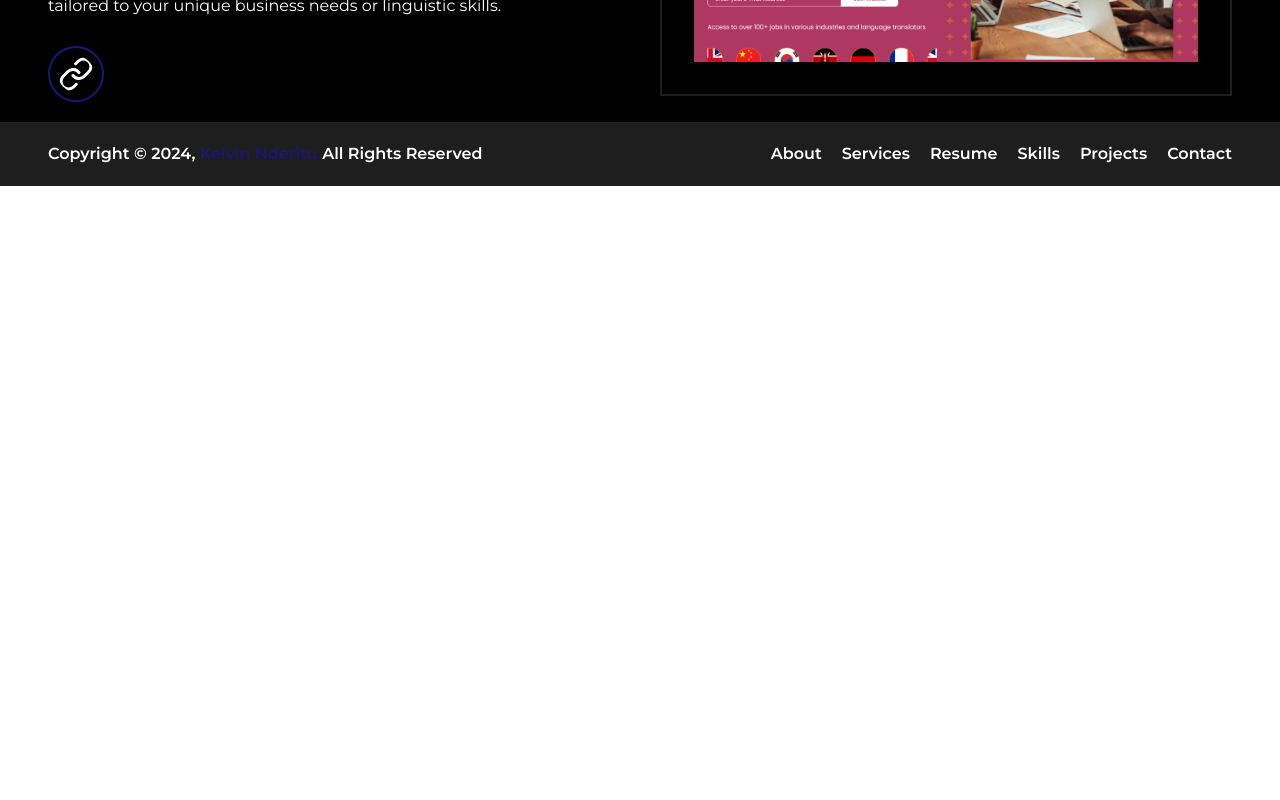
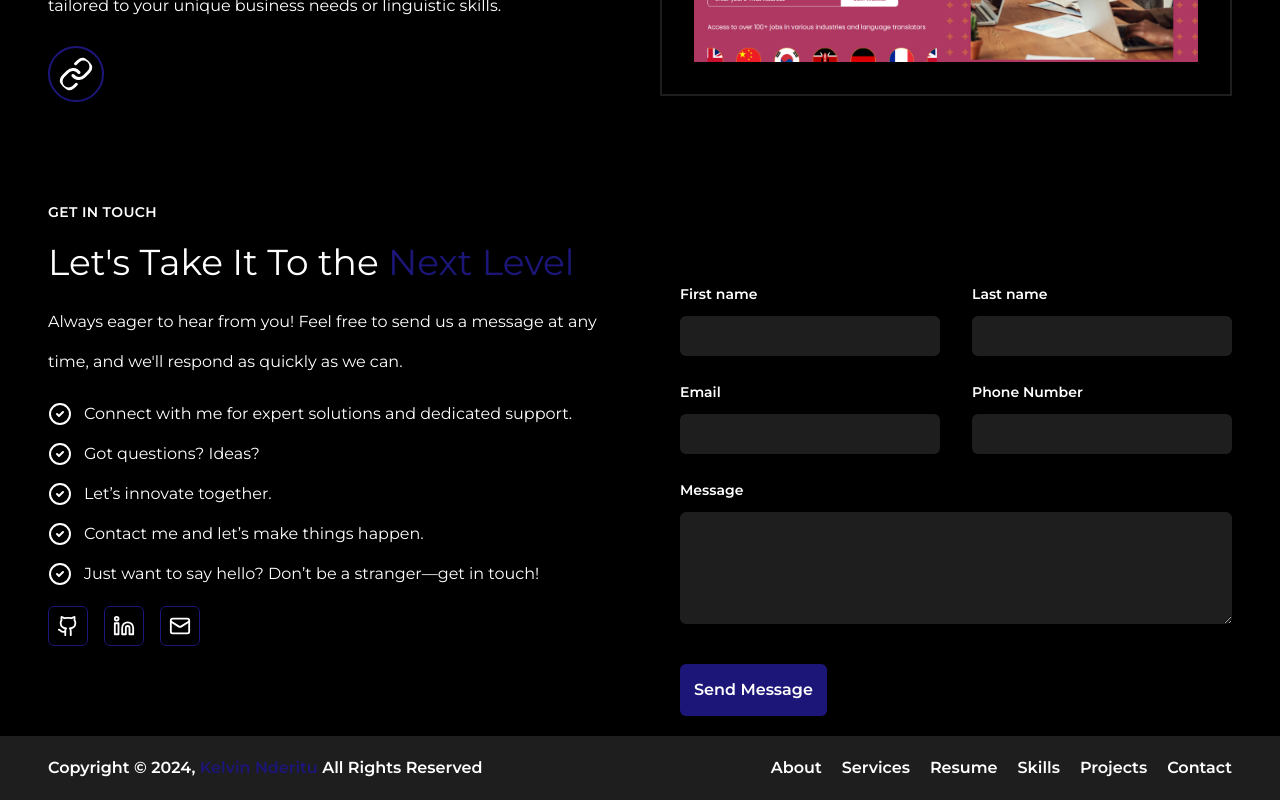
Before and after one commit to carreuky/Portfolio, a React (Vite) app: page / in a window 1280 px wide. Shown: the part 4766-5566 px from the top of the page. Before the commit the page ends 4952 px from the top, so only its background shows below. Built offline with nearby package versions, Linux system fonts and the light colour scheme.

Commit message:
contact form

```diff
--- a/package.json
+++ b/package.json
@@ -16,7 +16,8 @@
     "react-dom": "^18.2.0",
     "react-icons": "^5.2.1",
     "react-rotating-text": "^1.4.1",
-    "react-router-dom": "^6.23.0"
+    "react-router-dom": "^6.23.0",
+    "react-scroll": "^1.9.0"
   },
   "devDependencies": {
     "@types/react": "^18.2.66",
--- a/src/components/about.jsx
+++ b/src/components/about.jsx
@@ -1,6 +1,5 @@
 import { useEffect } from "react";
 import AOS from "aos";
-import { ChevronRight, CircleCheck } from "lucide-react";
 import Socials from "./socials";
 export default function about() {
   useEffect(() => {
--- /dev/null
+++ b/src/components/contact.jsx
@@ -0,0 +1,49 @@
+import React from "react";
+import { ChevronRight, CircleCheck } from "lucide-react";
+import Socials from "./socials";
+import Form from "./form";
+export default function contact() {
+  return (
+    <section>
+      <div className="grid lg:grid-cols-2 grid-cols-1 gap-20 mt-20 pb-5 ">
+        <div className="">
+          <p className="text-sm uppercase font-semibold tracking-wide">
+            Get In Touch
+          </p>
+          <h4 className="lg:text-4xl text-2xl my-5">
+            Let's Take It To the
+            <span className="text-primary"> Next Level</span>
+          </h4>
+          <p className="leading-10 my-5">
+            Always eager to hear from you! Feel free to send us a message at any
+            time, and we'll respond as quickly as we can.
+          </p>
+          <ul className="space-y-4 mb-5">
+            <li className="flex">
+              <CircleCheck className="text-primary mr-3" /> Connect with me for
+              expert solutions and dedicated support.
+            </li>
+            <li className="flex">
+              <CircleCheck className="text-primary mr-3" /> Got questions?
+              Ideas?
+            </li>
+            <li className="flex">
+              <CircleCheck className="text-primary mr-3" /> Let’s innovate
+              together.
+            </li>
+            <li className="flex">
+              <CircleCheck className="text-primary mr-3" /> Contact me and let’s
+              make things happen.
+            </li>
+            <li className="flex">
+              <CircleCheck className="text-primary mr-3" /> Just want to say
+              hello? Don’t be a stranger—get in touch!
+            </li>
+          </ul>
+          <Socials/>
+        </div>
+        <div><Form/></div>
+      </div>
+    </section>
+  );
+}
--- /dev/null
+++ b/src/components/form.jsx
@@ -0,0 +1,104 @@
+import React from "react";
+
+export default function form() {
+  return (
+    <form action="#" method="POST" class="mx-auto mt-16 max-w-xl sm:mt-20">
+      <div class="grid grid-cols-1 gap-x-8 gap-y-6 sm:grid-cols-2">
+        <div>
+          <label
+            for="first-name"
+            class="block text-sm font-semibold leading-6 text-white"
+          >
+            First name
+          </label>
+          <div class="mt-2.5">
+            <input
+              type="text"
+              name="first-name"
+              id="first-name"
+              autocomplete="given-name"
+              className="bg-agani block w-full rounded-md border-0 px-3.5 py-2 text-white shadow-sm  placeholder:text-gray-400  sm:text-sm sm:leading-6"
+              //   class="block w-full rounded-md border-0 px-3.5 py-2 text-white shadow-sm ring-1 ring-inset ring-gray-300 placeholder:text-gray-400 focus:ring-2 focus:ring-inset focus:ring-indigo-600 sm:text-sm sm:leading-6"
+            />
+          </div>
+        </div>
+        <div>
+          <label
+            for="last-name"
+            class="block text-sm font-semibold leading-6 text-white"
+          >
+            Last name
+          </label>
+          <div class="mt-2.5">
+            <input
+              type="text"
+              name="last-name"
+              id="last-name"
+              autocomplete="family-name"
+              className="bg-agani block w-full rounded-md border-0 px-3.5 py-2 text-white shadow-sm  placeholder:text-gray-400  sm:text-sm sm:leading-6"
+            />
+          </div>
+        </div>
+        <div>
+          <label
+            for="email"
+            class="block text-sm font-semibold leading-6 text-white"
+          >
+            Email
+          </label>
+          <div class="mt-2.5">
+            <input
+              type="email"
+              name="email"
+              id="email"
+              autocomplete="email"
+              className="bg-agani block w-full rounded-md border-0 px-3.5 py-2 text-white shadow-sm  placeholder:text-gray-400  sm:text-sm sm:leading-6"
+            />
+          </div>
+        </div>
+        <div>
+          <label
+            for="last-name"
+            class="block text-sm font-semibold leading-6 text-white"
+          >
+            Phone Number
+          </label>
+          <div class="mt-2.5">
+            <input
+              type="tel"
+              name="phone-number"
+              id="phone-number"
+              autocomplete="tel"
+              className="bg-agani block w-full rounded-md border-0 px-3.5 py-2 text-white shadow-sm  placeholder:text-gray-400  sm:text-sm sm:leading-6"
+            />
+          </div>
+        </div>
+
+        <div class="sm:col-span-2">
+          <label
+            for="message"
+            class="block text-sm font-semibold leading-6 text-white"
+          >
+            Message
+          </label>
+          <div class="mt-2.5">
+            <textarea
+              name="message"
+              id="message"
+              rows="4"
+              className="bg-agani block w-full rounded-md border-0 px-3.5 py-2 text-white shadow-sm  placeholder:text-gray-400  sm:text-sm sm:leading-6"
+            ></textarea>
+          </div>
+        </div>
+      </div>
+      <div class="mt-10">
+        <button
+          type="submit"
+          class="block  rounded-md bg-primary px-3.5 py-3.5 text-center  font-semibold text-white shadow-sm hover:bg-agani focus-visible:outline focus-visible:outline-2 focus-visible:outline-offset-2 focus-visible:outline-indigo-600 hover:border border-primary"
+        >
+          Send Message
+        </button>
+      </div>
+    </form>
+  );
+}
--- a/src/pages/home.jsx
+++ b/src/pages/home.jsx
@@ -7,6 +7,7 @@ import Socials from "../components/socials";
 import Services from "../components/services";
 import Skills from "../components/skills";
 import Projects from "../components/projects";
+import Contact from "../components/contact";
 import Footer from "../components/Footer";
 export default function Home() {
   return (
@@ -67,6 +68,7 @@ export default function Home() {
       <Services/>
       <Skills/>
       <Projects/>
+      <Contact/>
     </div>
     <Footer/>
 
```
Also changed, not shown: 1 other file (tests, documents, lock files or other folders).
